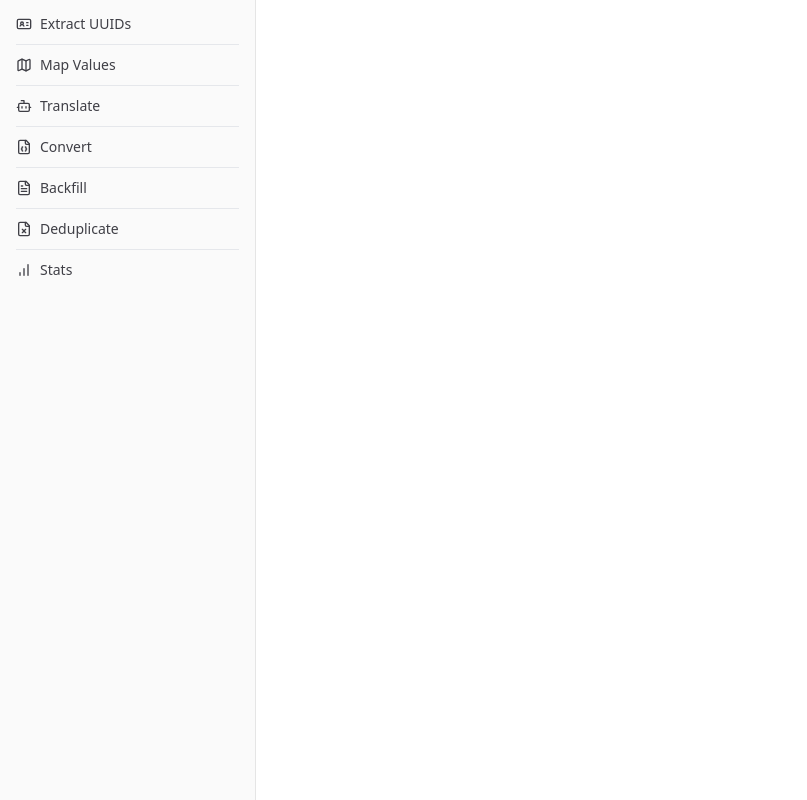
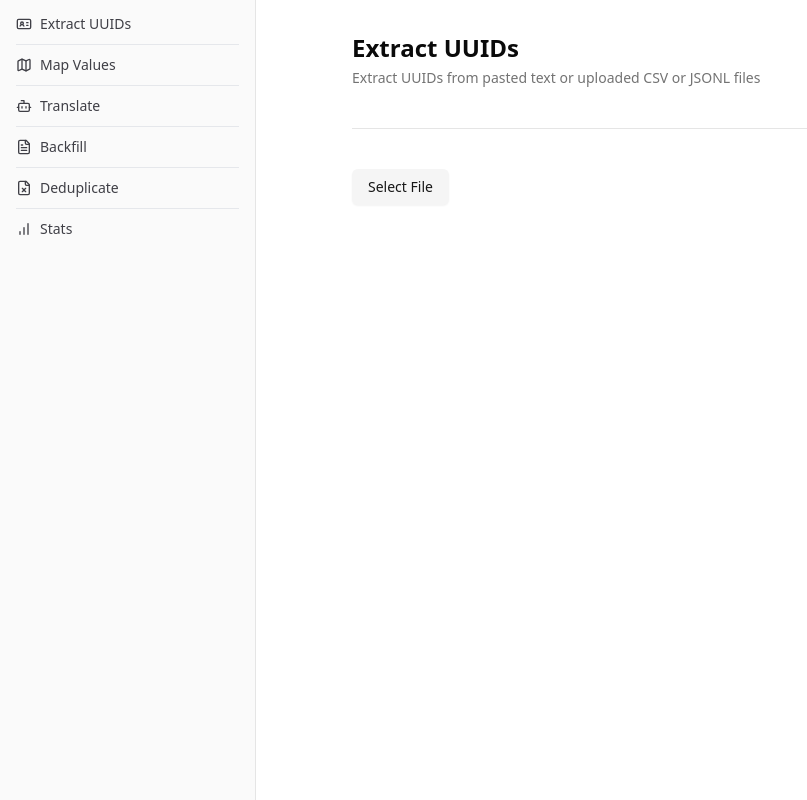
Before and after one commit to Jawfish/hydra, a React (Vite) app: page /extract in a window 1280 px wide. Shown: the whole page, without its empty margins (0-807 px from the left). Built offline with nearby package versions, Linux system fonts and the light colour scheme.

Commit message:
update uuid selector

```diff
--- a/package.json
+++ b/package.json
@@ -14,7 +14,9 @@
     "@radix-ui/react-slot": "^1.1.0",
     "@radix-ui/react-toast": "^1.2.2",
     "@radix-ui/react-tooltip": "^1.1.4",
+    "@types/async-retry": "^1.4.9",
     "@types/react-router-dom": "^5.3.3",
+    "async-retry": "^1.3.3",
     "class-variance-authority": "^0.7.1",
     "clsx": "^2.1.1",
     "immer": "^10.1.1",
--- a/src/app.tsx
+++ b/src/app.tsx
@@ -7,6 +7,8 @@ import { Stats } from '@/views/Stats';
 import { Navigate, Route, BrowserRouter as Router, Routes } from 'react-router-dom';
 import { Backfill } from '@/views/Backfill';
 import { Deduplicate } from '@/views/Deduplicate';
+import { Translate } from '@/views/Translate';
+import { UuidExtractor } from '@/views/UuidExtractor';
 
 function App() {
   return (
@@ -16,9 +18,9 @@ function App() {
           <AppSidebar />
           <div className='p-8 xl:mx-auto w-full max-w-4xl mb-10'>
             <Routes>
-              {/* <Route path='/extract' element={<UuidExtractor />} /> */}
+              <Route path='/extract' element={<UuidExtractor />} />
               {/* <Route path='/map' element={<MapValues />} /> */}
-              {/* <Route path='/translate' element={<Translate />} /> */}
+              <Route path='/translate' element={<Translate />} />
               <Route path='/backfill' element={<Backfill />} />
               <Route path='/deduplicate' element={<Deduplicate />} />
               <Route path='/stats' element={<Stats />} />
--- a/src/components/AppSidebar.tsx
+++ b/src/components/AppSidebar.tsx
@@ -1,12 +1,4 @@
-import {
-  BarChart,
-  Bot,
-  FileJson,
-  FileText,
-  FileX,
-  IdCard,
-  Map as MapIcon
-} from 'lucide-react';
+import { BarChart, Bot, FileText, FileX, IdCard, Map as MapIcon } from 'lucide-react';
 import React from 'react';
 import { Link } from 'react-router-dom';
 
@@ -36,11 +28,6 @@ const items = [
     title: 'Translate',
     url: '/translate',
     icon: Bot
-  },
-  {
-    title: 'Convert',
-    url: '/convert',
-    icon: FileJson
   },
   {
     title: 'Backfill',
--- a/src/components/FieldSelector.tsx
+++ b/src/components/FieldSelector.tsx
@@ -25,7 +25,7 @@ export function FieldSelector({
 
   return (
     <Select value={selectedField} onValueChange={onFieldSelect}>
-      <SelectTrigger>
+      <SelectTrigger className='w-[200px]'>
         <SelectValue placeholder={placeholder} />
       </SelectTrigger>
       <SelectContent>
--- a/src/components/FileUpload.tsx
+++ b/src/components/FileUpload.tsx
@@ -3,7 +3,7 @@ import type { FileType } from '@/store/store';
 import type React from 'react';
 
 type FileUploadProps = {
-  onFileUpload: (fileName: string, fileContent: string, fileType: string) => void;
+  onFileUpload: (fileName: string, fileContent: string, fileType: FileType) => void;
   fileName: string | null;
 };
 
--- a/src/components/Metadata.tsx
+++ b/src/components/Metadata.tsx
@@ -1,9 +1,7 @@
-import { countCsvRows } from '@/lib/parse';
-import { jsonlToJson } from '@/lib/parse';
 import { useWorkingFileStore } from '@/store/store';
 
 export function Metadata() {
-  const { fileContentRaw, fileContentParsed, fileName } = useWorkingFileStore();
+  const { fileContentParsed, fileName } = useWorkingFileStore();
 
   const getCount = () => {
     return fileContentParsed.length;
--- a/src/components/UuidDisplay.tsx
+++ b/src/components/UuidDisplay.tsx
@@ -6,7 +6,6 @@ interface UuidDisplayProps {
 }
 
 export function UuidDisplay({ extractedUuids }: UuidDisplayProps) {
-
   const handleCopy = (listType: 'python' | 'plaintext') => {
     if (extractedUuids.length === 0) {
       toast.warning('No UUIDs to copy');
--- a/src/components/UuidInput.tsx
+++ /dev/null
@@ -1,22 +0,0 @@
-import { Textarea } from '@/components/ui/textarea';
-import type React from 'react';
-
-interface UuidInputProps {
-  input: string;
-  onChange: (e: React.ChangeEvent<HTMLTextAreaElement>) => void;
-  className?: string;
-}
-
-export function UuidInput({ input, onChange, className }: UuidInputProps) {
-  return (
-    <div className={`flex flex-col gap-6 ${className}`}>
-      <Textarea
-        id='uuidInput'
-        rows={6}
-        value={input}
-        onChange={onChange}
-        placeholder='Paste your text here...'
-      />
-    </div>
-  );
-}
--- a/src/lib/parse.ts
+++ b/src/lib/parse.ts
@@ -30,7 +30,6 @@ export const jsonlToJson = (content: string): Record<string, unknown>[] => {
  * @returns Array of paths (e.g., ["name", "address.street", "address.city"])
  */
 export const getAllPaths = (obj: object, prefix = ''): string[] => {
-  console.debug('Getting paths for object:', obj);
   let paths: string[] = [];
 
   if (!obj || typeof obj !== 'object') {
@@ -51,7 +50,6 @@ export const getAllPaths = (obj: object, prefix = ''): string[] => {
     }
   }
 
-  console.debug('Generated paths:', paths);
   return paths;
 };
 
--- a/src/views/Stats.tsx
+++ b/src/views/Stats.tsx
@@ -193,7 +193,7 @@ const DetailedAnalysisSection: React.FC<DetailedAnalysisSectionProps> = ({
 };
 
 export const Stats: React.FC = () => {
-  const { fileName, fileContentParsed, setFileContent } = useWorkingFileStore();
+  const { fileName, fileContentParsed } = useWorkingFileStore();
   const [selectedIdentifier, setSelectedIdentifier] = useState<string>('');
   const [selectedAnalysisField, setSelectedAnalysisField] = useState<string>('');
   const [fieldAnalysis, setFieldAnalysis] = useState<FieldAnalysisDetail[]>([]);
@@ -244,14 +244,12 @@ export const Stats: React.FC = () => {
 
   return (
     <div className='flex flex-col mb-12'>
-      <div className='mb-10'>
       <Header>
         <Header.Title>File Statistics</Header.Title>
         <Header.Description>
           Analyze CSV, JSON, or JSONL files to get detailed statistics
         </Header.Description>
       </Header>
-      </div>
 
       <div className='flex flex-col gap-8'>
         <div>
--- a/src/views/UuidExtractor.tsx
+++ b/src/views/UuidExtractor.tsx
@@ -1,4 +1,3 @@
-import type React from 'react';
 import { useState, useMemo } from 'react';
 import { useWorkingFileStore } from '@/store/store';
 import { getAllPaths, getValueByPath } from '@/lib/parse';
@@ -8,18 +7,11 @@ import { FileUpload } from '@/components/FileUpload';
 import { Header } from '@/components/Header';
 import { Metadata } from '@/components/Metadata';
 import { UuidDisplay } from '@/components/UuidDisplay';
-import { UuidInput } from '@/components/UuidInput';
 import { Separator } from '@/components/ui/separator';
 import { useFileUpload } from '@/hooks/use-file-upload';
 
 export function UuidExtractor() {
-  const {
-    fileName,
-    fileContentRaw,
-    fileContentParsed,
-    setFileContent,
-    resetFileState
-  } = useWorkingFileStore();
+  const { fileName, fileContentParsed } = useWorkingFileStore();
 
   const [selectedField, setSelectedField] = useState('');
   const [extractedUuids, setExtractedUuids] = useState<string[]>([]);
@@ -45,13 +37,6 @@ export function UuidExtractor() {
     setExtractedUuids(uuids);
   };
 
-  const handleInputChange = (e: React.ChangeEvent<HTMLTextAreaElement>) => {
-    const newText = e.target.value;
-    setFileContent(newText, 'unknown');
-    setExtractedUuids(extractUuids(newText));
-    resetFileState();
-  };
-
   return (
     <div className='flex flex-col mb-12'>
       <Header>
@@ -60,16 +45,12 @@ export function UuidExtractor() {
           Extract UUIDs from pasted text or uploaded CSV or JSONL files
         </Header.Description>
       </Header>
-      <UuidInput
-        input={fileContentRaw}
-        onChange={handleInputChange}
-        className='mb-4 mt-10'
-      />
       <FileUpload onFileUpload={handleFileUpload} fileName={fileName} />
       {fileContentParsed.length > 0 && (
         <>
-          <Separator className='my-14 h-[1px]' />
-          <h3 className='font-semibold mb-4'>Select field to extract UUIDs from</h3>
+          <h3 className='font-semibold mb-4 mt-10'>
+            Select field to extract UUIDs from
+          </h3>
           <FieldSelector
             fields={availableFields}
             selectedField={selectedField}
```
Also changed, not shown: 1 other file (tests, documents, lock files or other folders). Lines whose indentation alone changed are shown as unchanged.
